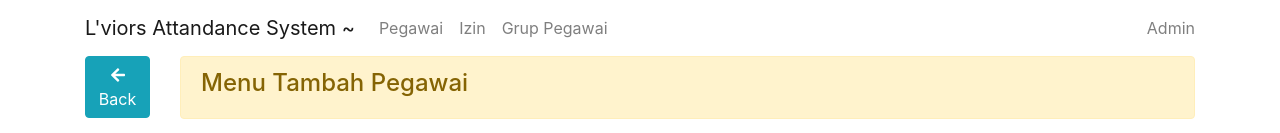
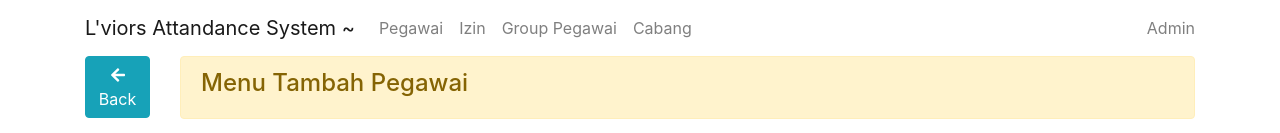
Before and after one commit to skipfortoday/react-admin, a React (Create React App) app: page /create in a window 1280 px wide. Shown: the top 133 px of the page. Built offline with nearby package versions, Linux system fonts and the light colour scheme.

Commit message:
Fixing Route Menu Cabang

```diff
--- a/src/components/FormCabang.js
+++ b/src/components/FormCabangComponent.js
@@ -48,7 +48,7 @@ const mapStateToProps = (state) => {
   };
 };
 
-class CabangComponent extends Component {
+class FormCabangComponent extends Component {
   render() {
     return (
       <form onSubmit={this.props.handleSubmit}>
@@ -126,9 +126,9 @@ class CabangComponent extends Component {
   }
 }
 
-CabangComponent = reduxForm({
+FormCabangComponent = reduxForm({
   form: "formCreateCabang",
   validate: CabangValidation,
   enableReinitialize: true,
-})(CabangComponent);
-export default connect(mapStateToProps, null)(CabangComponent);
+})(FormCabangComponent);
+export default connect(mapStateToProps, null)(FormCabangComponent);
--- a/src/components/NavbarComponent.js
+++ b/src/components/NavbarComponent.js
@@ -34,7 +34,12 @@ const NavbarComponent = (props) => {
               </NavItem>
               <NavItem>
                 <NavLink href="/group">
-                  Grup Pegawai
+                  Group Pegawai
+                </NavLink>
+              </NavItem>
+              <NavItem>
+                <NavLink href="/cabang">
+                  Cabang
                 </NavLink>
               </NavItem>
             </Nav>
```
Also changed, not shown: 1 other file (tests, documents, lock files or other folders).
